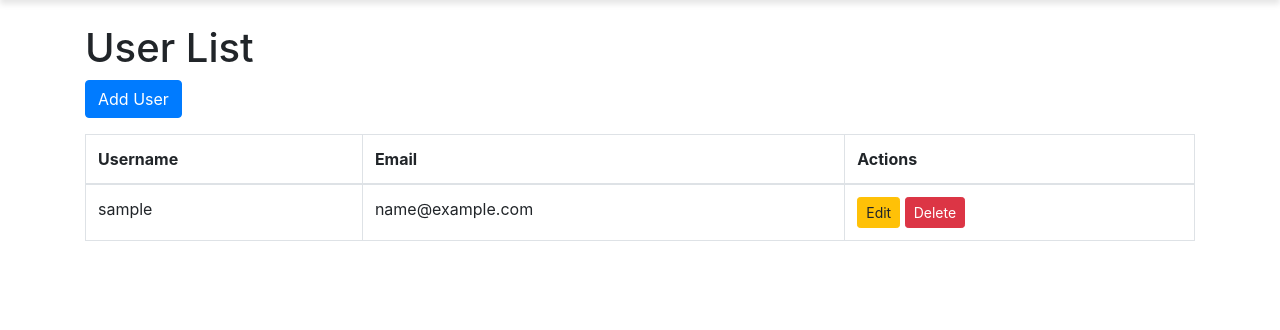
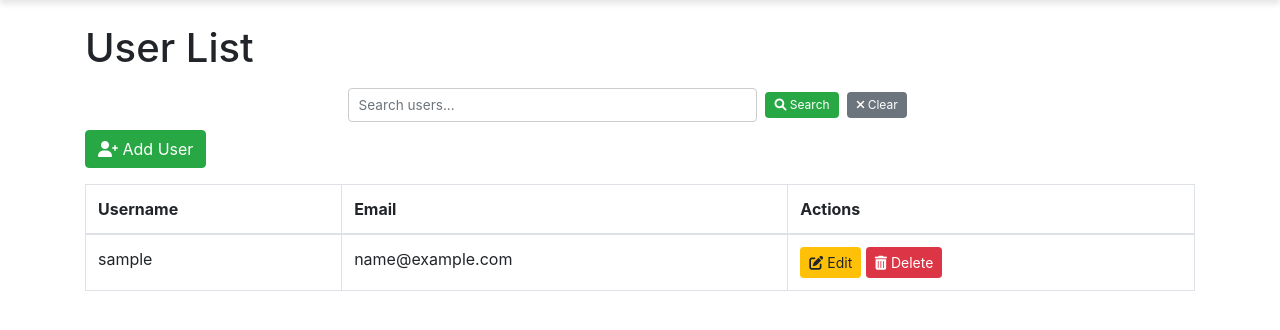
Before and after one commit to a-bibash/ePlatform, a Django app: page /adminpanel/users/ in a window 1280 px wide. Shown: the part 62-392 px from the top of the page. Run offline with Django 5.2, Linux system fonts and the light colour scheme; the visitor is signed in with stand-in values (Sample User, id 1); data comes from the database, SQL or seed files in the repository; some libraries are stand-ins or nearby versions.

Commit message:
Add search option for adminpanel

```diff
--- a/eStudy/adminpanel/views.py
+++ b/eStudy/adminpanel/views.py
@@ -10,7 +10,6 @@ from django.contrib.auth.decorators import login_required,  user_passes_test
 import pandas as pd
 from django.http import HttpResponse
 from django.utils.timezone import make_naive
-
 import boto3
 import requests
 import os
@@ -20,6 +19,8 @@ from botocore.config import Config
 from django.http import JsonResponse, HttpResponseBadRequest
 from django.views.decorators.csrf import csrf_exempt
 from django.core.files.storage import default_storage
+from django.db.models import Q
+
 
 
 User = get_user_model()
@@ -28,11 +29,19 @@ def superuser_required(User):
     return User.is_superuser
 
 
+
+
 @login_required
 @user_passes_test(superuser_required)
 def user_list(request):
-    users = User.objects.all()
-    return render(request, 'adminpanel/user_list.html', {'users': users})
+    query = request.GET.get('q')
+    if query:
+        users = User.objects.filter(username__icontains=query)
+    else:
+        users = User.objects.all()
+
+    return render(request, 'adminpanel/user_list.html', {'users': users, 'query': query})
+
 
 
 @login_required
@@ -89,6 +98,7 @@ def user_delete(request, pk):
     return redirect('user_list')
 
 
+
 @login_required
 @user_passes_test(superuser_required)
 def model_list(request, app_label, model_name):
@@ -98,11 +108,30 @@ def model_list(request, app_label, model_name):
     else:
         model = apps.get_model(app_label=app_label, model_name=model_name)
 
+    query = request.GET.get('q', '')
     objects = model.objects.all()
+
+    if query:
+        if model_name.lower() == 'course':
+
+            objects = objects.filter(
+                Q(title__icontains=query) | Q(description__icontains=query)
+            )
+        elif model_name.lower() == 'video':
+
+            objects = objects.filter(Q(title__icontains=query))
+        elif model_name.lower() == 'enrollment':
+
+            objects = objects.filter(Q(user__username__icontains=query))
+        elif model_name.lower() == 'uservideoaccess':
+
+            objects = objects.filter(Q(user__username__icontains=query))
+
     return render(request, 'adminpanel/model_list.html', {
         'objects': objects,
         'model_name': model_name,
         'app_label': app_label,
+        'search_query': query,
     })
 
 
--- a/eStudy/templates/adminpanel/user_list.html
+++ b/eStudy/templates/adminpanel/user_list.html
@@ -1,15 +1,93 @@
 {% extends 'layouts/ad_base.html' %}
-
 {% load static %}
 
 {% block stylesheets %}
 <link rel="stylesheet" href="{% static 'css/ad_css.css' %}">
 <link rel="stylesheet" href="https://cdnjs.cloudflare.com/ajax/libs/font-awesome/6.0.0-beta3/css/all.min.css">
+<style>
+    /* Scoped Search Form Styles */
+    .custom-search-section .search-form {
+        background-color: transparent;
+        padding: 0.5rem;
+        border-radius: 8px;
+        max-width: 600px;
+        margin: 0 auto;
+        display: flex;
+        align-items: center;
+    }
+
+    .custom-search-section .search-form input[type="text"] {
+        padding: 0.3rem 0.6rem;
+        border: 1px solid #ccc;
+        border-radius: 4px;
+        font-size: 0.85rem;
+        transition: border-color 0.3s ease;
+        width: 70%;
+    }
+
+    .custom-search-section .search-form input[type="text"]:focus {
+        border-color: #28a745;
+        outline: none;
+        box-shadow: 0 0 0 2px rgba(40, 167, 69, 0.25);
+    }
+
+    .custom-search-section .search-form button {
+        background-color: #28a745;
+        border: none;
+        color: #ffffff;
+        padding: 0.25rem 0.6rem;
+        font-size: 0.75rem;
+        border-radius: 4px;
+        cursor: pointer;
+        transition: background-color 0.3s ease, transform 0.1s ease;
+        margin-left: 0.5rem;
+    }
+
+    .custom-search-section .search-form button:hover {
+        background-color: #218838;
+        transform: translateY(-1px);
+    }
+
+    .custom-search-section .search-form .btn-secondary {
+        background-color: #6c757d;
+        padding: 0.25rem 0.6rem;
+        font-size: 0.75rem;
+        border-radius: 4px;
+        border: none;
+        color: #ffffff;
+        margin-left: 0.5rem;
+    }
+
+    .custom-search-section .search-form .btn-secondary:hover {
+        background-color: #5a6268;
+        transform: translateY(-1px);
+    }
+</style>
 {% endblock %}
 
 {% block content %}
+
 <h1>User List</h1>
-<a href="{% url 'user_create' %}" class="btn btn-primary mb-3">Add User</a>
+
+<div class="custom-search-section">
+    <!-- Search Form -->
+    <form method="GET" action="" class="search-form">
+        <input type="text" name="q" value="{{ request.GET.q }}" class="form-control" placeholder="Search users..." />
+        <button type="submit" class="btn btn-primary" name="search_btn">
+            <i class="fas fa-search"></i> Search
+        </button>
+        <a href="{% url 'user_list' %}" class="btn btn-secondary" name="clear_btn">
+            <i class="fas fa-times"></i> Clear
+        </a>
+    </form>
+</div>
+
+
+
+<a href="{% url 'user_create' %}" class="btn btn-success mb-3">
+    <i class="fas fa-user-plus"></i> Add User
+</a>
+
 <table class="table table-bordered">
     <thead>
         <tr>
@@ -19,16 +97,27 @@
         </tr>
     </thead>
     <tbody>
+        {% if users %}
             {% for user in users %}
             <tr>
                 <td>{{ user.username }}</td>
                 <td>{{ user.email }}</td>
                 <td>
-                <a href="{% url 'user_update' user.pk %}" class="btn btn-sm btn-warning">Edit</a>
-                <a href="{% url 'user_delete' user.pk %}" class="btn btn-sm btn-danger" onclick="return confirm('Are you sure you want to delete user?')">Delete</a>
+                    <a href="{% url 'user_update' user.pk %}" class="btn btn-sm btn-warning">
+                        <i class="fas fa-edit"></i> Edit
+                    </a>
+                    <a href="{% url 'user_delete' user.pk %}" class="btn btn-sm btn-danger"
+                       onclick="return confirm('Are you sure you want to delete user?')">
+                        <i class="fas fa-trash-alt"></i> Delete
+                    </a>
                 </td>
             </tr>
             {% endfor %}
+        {% else %}
+            <tr>
+                <td colspan="3" class="text-center">No users found.</td>
+            </tr>
+        {% endif %}
     </tbody>
 </table>
 {% endblock %}
```
Also changed, not shown: eStudy/templates/adminpanel/model_list.html (+79 -0 lines). Lines whose indentation alone changed are shown as unchanged.
